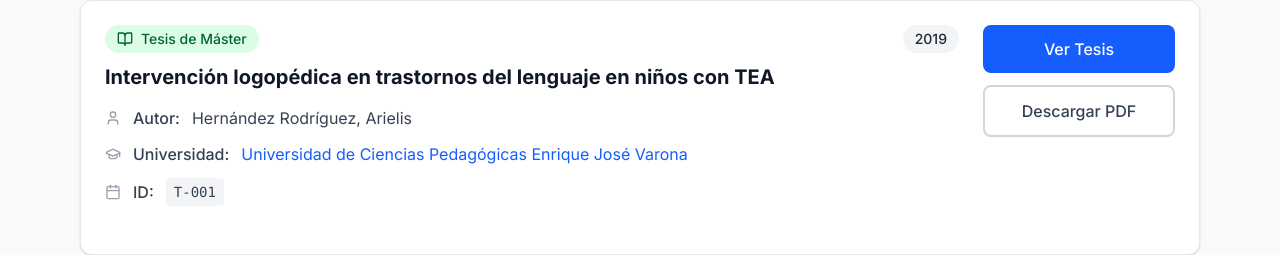
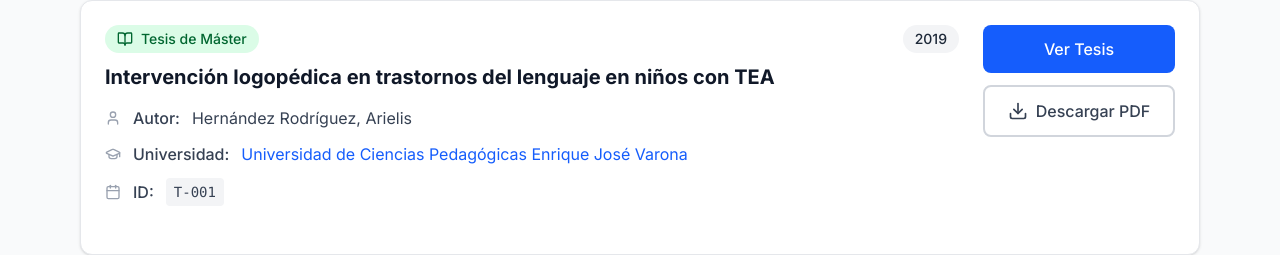
Before and after one commit to jonahSimonxx/Tesis-Logopedia, a Next.js app: page /tesis_consultadas in a window 1280 px wide. Shown: the part 583-838 px from the top of the page. Built offline with nearby package versions, Linux system fonts and the light colour scheme.

Commit message:
ya descarga tmb

```diff
--- a/src/components/TesisCard.tsx
+++ b/src/components/TesisCard.tsx
@@ -72,8 +72,9 @@ export default function TesisCard({ tesis, onConsultar, onDescargar }: TesisCard
               <span>Ver Tesis</span>
             </button>
 
-            <button
-              onClick={() => onDescargar(tesis)}
+            <a
+  href={tesis.descarga}
+  download
   className="inline-flex items-center justify-center gap-2
            border-2 border-gray-300 hover:border-blue-500
            hover:bg-blue-50 text-gray-700 hover:text-blue-700
@@ -81,8 +82,9 @@ export default function TesisCard({ tesis, onConsultar, onDescargar }: TesisCard
   aria-label={`Descargar PDF de: ${tesis.tema}`}
   title={`Descargar archivo PDF: ${tesis.tema}`}
 >
+  <Download className="w-5 h-5" />
   <span>Descargar PDF</span>
-            </button>
+</a>
           </div>
         </div>
       </div>
```
Lines whose indentation alone changed are shown as unchanged.
